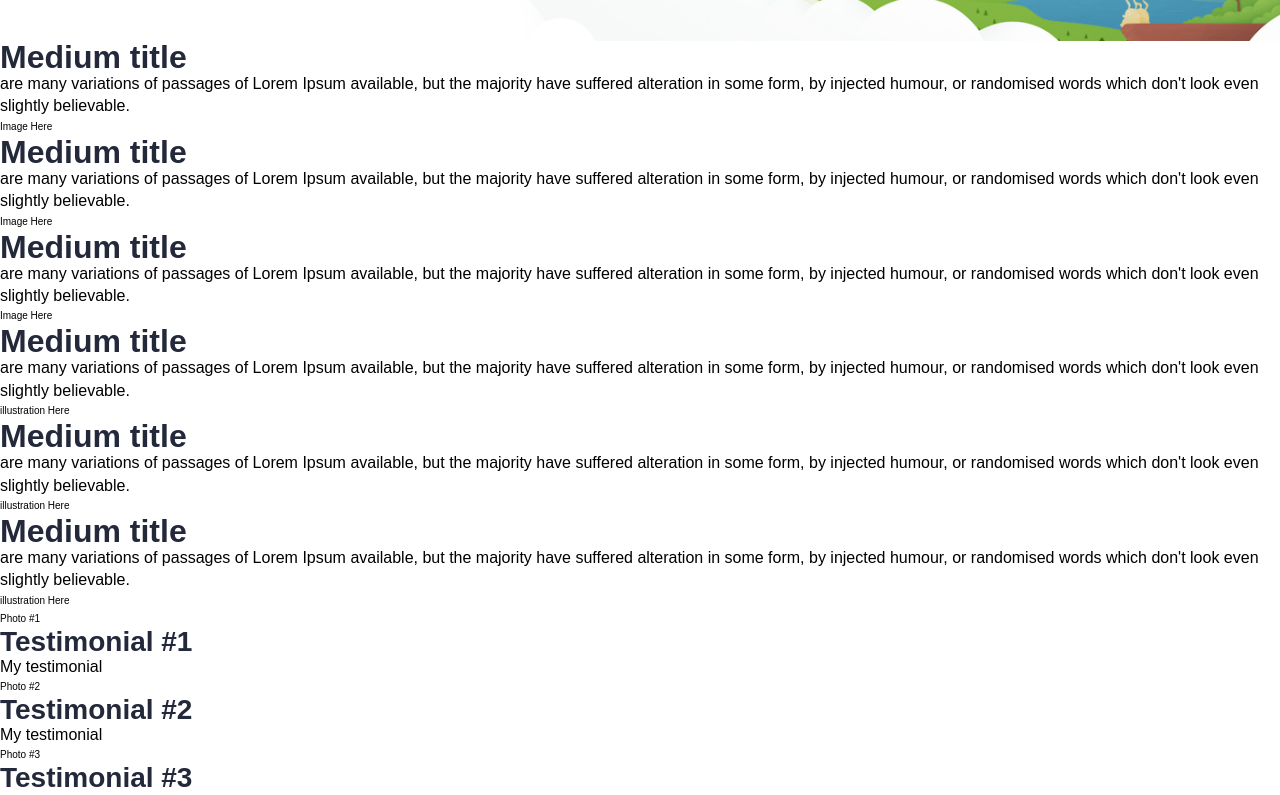
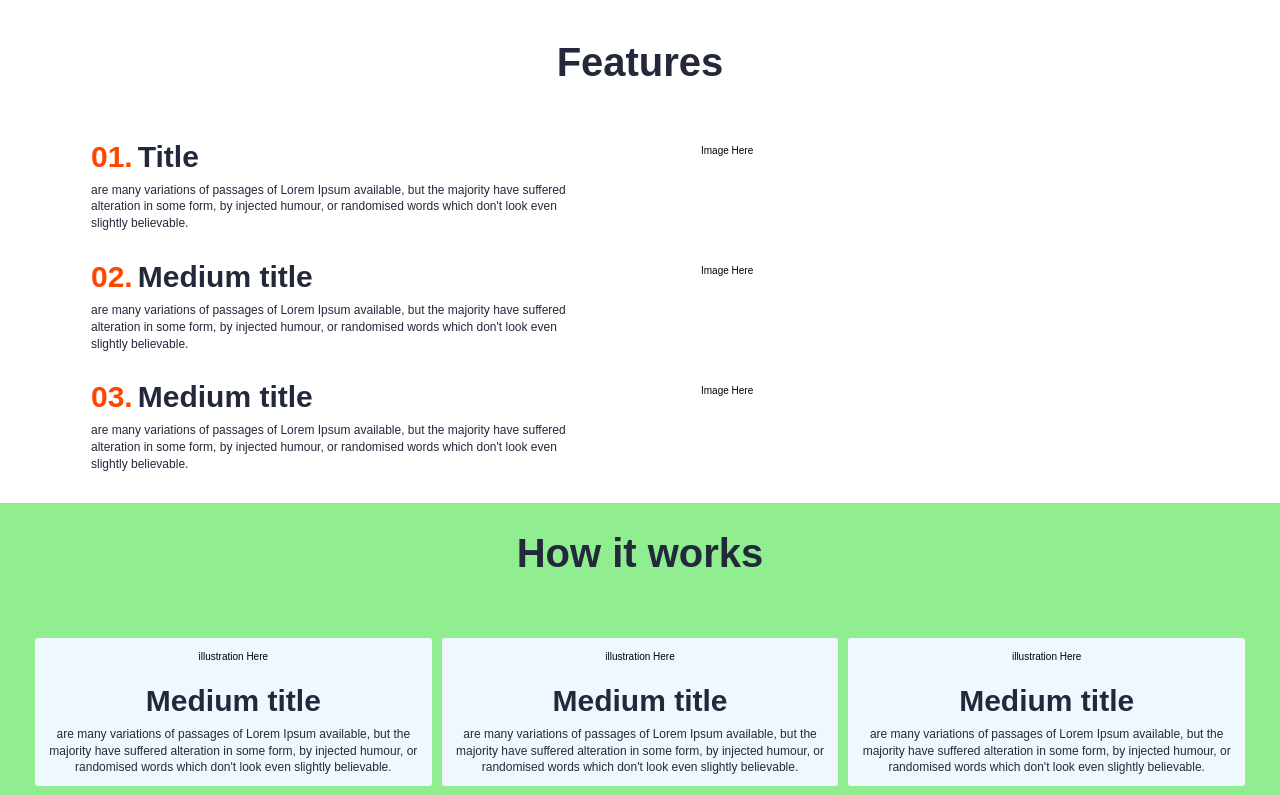
Before and after one commit to Haja-andri/Build-Week-Trip-Split, a plain HTML site: page index.html in a window 1280 px wide. Shown: the part 800-1595 px from the top of the page. Drawn offline with Linux system fonts and the light colour scheme.

Commit message:
Basic styling of Features and How to Section

```diff
--- a/LESS/header.less
+++ b/LESS/header.less
@@ -3,7 +3,7 @@ header{
     min-height: 100vh;
     text-align: center;
     justify-content: center;
-    background-image: url("/img/cloud-bkg-small.png");
+    background-image: url("/img/cloud-small-2.png");
     background-size: cover;
 }
 
--- a/LESS/index.less
+++ b/LESS/index.less
@@ -144,20 +144,20 @@ h2,
 h3,
 h4,
 h5 {
-    font-family: 'Montserrat', 'Muli', sans-serif;
+  font-family: 'Montserrat', 'Muli', sans-serif;
   color: #23293B;
   line-height: 1;
   font-weight: bold;
   text-transform: normal;
 }
 h1 {
-  font-size: 4.2rem;
+  font-size: 4rem;
 }
 h2 {
-  font-size: 3.2rem;
+  font-size: 3rem;
 }
 h3 {
-  font-size: 2.8rem;
+  font-size: 2.6rem;
 }
 p {
   font-size: 1.6rem;
@@ -177,3 +177,57 @@ html, body {
 @import './nav';
 @import './header';
 @import './mixins';
+
+/*General styling*/
+
+.row {
+  display: flex;
+  justify-content: space-around;
+  padding-left: 3rem;
+  padding-right: 3rem;
+  padding-top: 3rem;
+
+  .description, .illustration {
+    width: 40%;
+    p {
+      padding-top: 1rem;
+      font-size: 1.2rem;
+      color: #23293B;
+    }
+    span {
+      padding-right: .5rem;
+      color: orangered;
+    }
+  }
+}
+
+.box{
+  flex-direction: column;
+  background-color: aliceblue;
+  border-radius: .3rem;
+  margin: .5rem;
+  .description, .illustration {
+    width: 100%;
+    padding: 1rem;
+    text-align: center;
+  }
+}
+
+.row.first, .row.inter{
+  padding-top: 0;
+  padding-bottom: 3rem;
+}
+
+.row.inter{
+  padding-top: 3rem;
+}
+
+
+
+section {
+  padding-bottom: 3rem;
+}
+
+section.how{
+  background-color: lightgreen;
+}
--- a/LESS/nav.less
+++ b/LESS/nav.less
@@ -19,5 +19,5 @@ nav{
 nav a {
 	color: #212529;
     text-decoration: none;
-    font-size: 1rem;
+    font-size: 1.2rem;
 }
--- a/index.html
+++ b/index.html
@@ -27,50 +27,58 @@
         </div>
     </header>
     <section class="features">
+        <div class="row first">
+                <h1>Features</h1>
+        </div>
         <div class="row">
             <div class="description">
-                <h2>Medium title</h2>
+                <h2><span>01.</span>Title</h2>
                 <p>are many variations of passages of Lorem Ipsum available, but the majority have suffered alteration in some form, by injected humour, or randomised words which don't look even slightly believable.</p>
             </div>
             <div class="illustration">Image Here</div>
         </div>
         <div class="row">
                 <div class="description">
-                        <h2>Medium title</h2>
+                        <h2><span>02.</span>Medium title</h2>
                         <p>are many variations of passages of Lorem Ipsum available, but the majority have suffered alteration in some form, by injected humour, or randomised words which don't look even slightly believable.</p>
                     </div>
                     <div class="illustration">Image Here</div>
         </div>
         <div class="row">
                 <div class="description">
-                        <h2>Medium title</h2>
+                        <h2><span>03.</span>Medium title</h2>
                         <p>are many variations of passages of Lorem Ipsum available, but the majority have suffered alteration in some form, by injected humour, or randomised words which don't look even slightly believable.</p>
                     </div>
                     <div class="illustration">Image Here</div>
         </div>
     </section>
     <section class="how">
-            <div class="row">
-                    <div class="description">
+        <div class="row inter">
+            <h1>How it works</h1>
+        </div>
+        <div class="row">
+        <div class="box">
+            <div class="illustration">illustration Here</div>
+            <div class="description">
                         <h2>Medium title</h2>
                         <p>are many variations of passages of Lorem Ipsum available, but the majority have suffered alteration in some form, by injected humour, or randomised words which don't look even slightly believable.</p>
                     </div>
+        </div>
+                <div class="box">
                     <div class="illustration">illustration Here</div>
-                </div>
-                <div class="row">
                         <div class="description">
                                 <h2>Medium title</h2>
                                 <p>are many variations of passages of Lorem Ipsum available, but the majority have suffered alteration in some form, by injected humour, or randomised words which don't look even slightly believable.</p>
                             </div>
-                            <div class="illustration">illustration Here</div>
                 </div>
-                <div class="row">
+                <div class="box">
+                    <div class="illustration">illustration Here</div>
                         <div class="description">
                                 <h2>Medium title</h2>
                                 <p>are many variations of passages of Lorem Ipsum available, but the majority have suffered alteration in some form, by injected humour, or randomised words which don't look even slightly believable.</p>
                             </div>
-                            <div class="illustration">illustration Here</div>
                 </div>
+        </div>
     </section>
     <section class="testimonials">
         <div class="row">
```
Also changed, not shown: CSS/index.css, img/Untitled.png (added), img/cloud-small-2.png (added), img/cloud-small.png (added), img/stripe.png (added).
